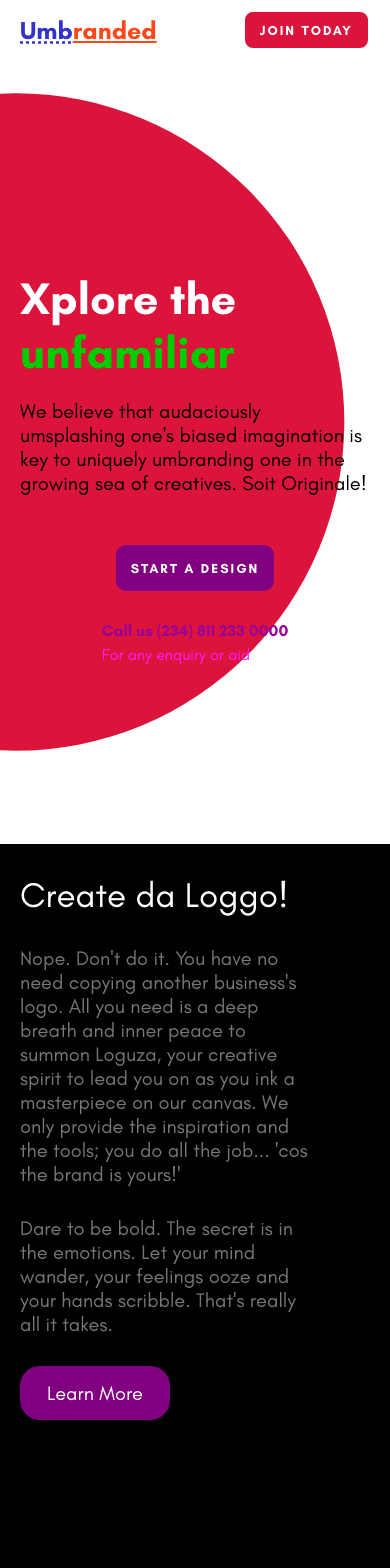
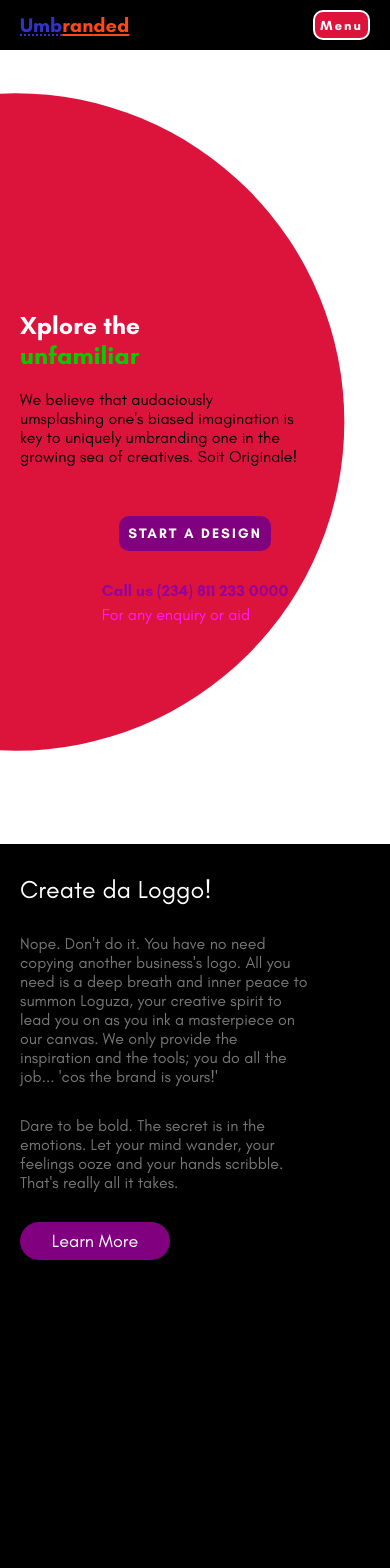
Before and after one commit to Odikanwa/umbranded, a React (Create React App) app: page / in a window 390 px wide. Shown: the top 1568 px of the page. Built offline with nearby package versions, Linux system fonts and the light colour scheme.

Commit message:
adjusted mobile display

```diff
--- a/src/App.js
+++ b/src/App.js
@@ -30,7 +30,7 @@ const Shape = css`
 const IntoShape = styled.div`
     ${Shape}
     clip-path: circle(42.4% at 15% 40%);
-    background-color: crimson;
+    background-color: crimson !important;
     @media only screen and (max-width: 480px){
       clip-path: circle(50% at 4% 50%);
   }
--- a/src/components/Contact.js
+++ b/src/components/Contact.js
@@ -21,6 +21,7 @@ const Wrapper = styled.div`
     @media only screen and (max-width: 480px){
         flex-direction: column;
         padding-top: 0;
+        padding: 20px;
      }
 `;
 
@@ -38,7 +39,7 @@ const Title = styled.h1`
     color: black;
     z-index: 99;
     @media only screen and (max-width: 480px){
-        margin: 10px 20px 20px 25%;
+        margin: 10px 20px 20px 50px;
         font-size: 25px;
      }
 `;
@@ -139,7 +140,7 @@ const Button = styled.button`
     cursor: pointer;
     @media only screen and (max-width: 480px){
         font-size: 15px;
-        padding: 10px;
+        padding: 8px;
      }
 `;
 
@@ -173,8 +174,7 @@ const Contact = () => {
                     </AddressItem>
                     <AddressItem>
                         <Icon src={mail}/>
-                        <Text>contact@Umbranded.com | </Text>
-                        <Text>info@Umbranded.com</Text>
+                        <Text>contact@Umbranded.com</Text>
                     </AddressItem>
                 </AddressContainer>
             </Wrapper>
--- a/src/components/Feature.js
+++ b/src/components/Feature.js
@@ -38,7 +38,7 @@ const Title = styled.span`
     font-size: 70px;
     color: white;
     @media only screen and (max-width: 480px){
-        font-size: 35px;
+        font-size: 25px;
     }
 `;
 // const SubTitle = styled.span`
@@ -53,6 +53,9 @@ const Desc = styled.p`
     color: #777;
     margin-top: 30px;
     margin-right: 60px;
+    @media only screen and (max-width: 480px){
+        font-size: 16px;
+    }
 `;
 const Button = styled.button`
     width: 150px;
@@ -64,6 +67,10 @@ const Button = styled.button`
     border-radius: 20px;
     margin-top: 30px;
     cursor: pointer;
+    @media only screen and (max-width: 480px){
+        font-size: 18px;
+        padding: 8px 10px;
+    }
 `;
 
 const Feature = () => {
--- a/src/components/Flyer.js
+++ b/src/components/Flyer.js
@@ -39,6 +39,9 @@ const Desc = styled.p`
     margin-top: 20px;
     color: #1a1a1a;
     justify-content: justify;
+    @media only screen and (max-width: 480px){
+        font-size: 16px;
+    }
 `;
 
 const Right = styled.div`
@@ -72,6 +75,8 @@ const Button = styled.button`
     cursor: pointer;
     @media only screen and (max-width: 480px){
         margin-top: 5%;
+        font-size: 19px;
+        padding: 8px;
     }
 `;
 
--- a/src/components/Footer.js
+++ b/src/components/Footer.js
@@ -77,7 +77,8 @@ const ListItem = styled.div`
     margin: 20px 0px;
     flex-direction: column;
     @media only screen and (max-width: 480px){
-        margin: 12px 0px;
+        margin: 8px 0px;
+        font-size: 14px;
      }
 `;
 
--- a/src/components/Intro.js
+++ b/src/components/Intro.js
@@ -29,8 +29,9 @@ const Title = styled.h1`
     font-size: 60px;
     color: white;
     @media only screen and (max-width: 480px){
-        width: 100%;
-        font-size: 45px;
+        width: 70%;
+        font-size: 25px;
+        margin-right: 30%;
     }
 `;
 
@@ -44,8 +45,10 @@ const Desc = styled.p`
     margin-top: 20px;
     color: #e6e6e6;
     @media only screen and (max-width: 480px){
-        width: 100%;
+        width: 80%;
         color: black;
+        font-size: 16px;
+        margin-right: 20%
     }
 `;
 
@@ -71,7 +74,9 @@ const Button = styled.button`
     letter-spacing: 2px;
     cursor: pointer;
     @media only screen and (max-width: 480px){
+        font-size: 14px;
         margin-bottom: 30px;
+        padding: 9px;
     }
 `;
 
@@ -100,6 +105,7 @@ const Right = styled.div`
     height: 40%;
     @media only screen and (max-width: 480px){
         display: none;
+
     }
 `;
 
--- a/src/components/Navbar.js
+++ b/src/components/Navbar.js
@@ -3,6 +3,10 @@ import styled from 'styled-components'
 
 const Container = styled.div`
     height: 50px;
+    @media only screen and (max-width: 480px){
+        font-size: 30px;
+        background-color: black;
+    }
 `;
 const Wrapper = styled.div`
     padding: 10px 20px;
@@ -22,7 +26,7 @@ const Logo = styled.div`
     font-size: 35px;
     font-weight: bold;
     @media only screen and (max-width: 480px){
-        font-size: 25px;
+        font-size: 20px;
     }
 `;
 
@@ -90,6 +94,10 @@ const Button = styled.button`
     border-radius: 10px;
     letter-spacing: 2px;
     cursor: pointer;
+    @media only screen and (max-width: 480px){
+        padding: 5px;
+
+    }
 `;
 
 const Navbar = () => {
@@ -106,7 +114,7 @@ const Navbar = () => {
                         <MenuItemCrimson>Contact</MenuItemCrimson>
                     </Menu>
                 </Left>
-                <Button>JOIN TODAY</Button>
+                <Button>Menu</Button>
             </Wrapper>
         </Container>
     );
--- a/src/components/Price.js
+++ b/src/components/Price.js
@@ -3,7 +3,7 @@ import styled from 'styled-components'
 import PriceCard from './PriceCard';
 
 const Container = styled.div`
-    height: 100%;
+    height: 100vh;
     display: flex;
     align-items: center;
     justify-content: center;
--- a/src/components/Promotionals.js
+++ b/src/components/Promotionals.js
@@ -22,6 +22,9 @@ const Wrapper = styled.div`
     padding: 50px;
     display: flex;
     flex-direction: column;
+    @media only screen and (max-width: 480px){
+        padding: 20px;
+    }
 
 `;
 
@@ -36,6 +39,9 @@ const Desc = styled.p`
     margin-top: 20px;
     color: #1a1a1a;
     justify-content: justify;
+    @media only screen and (max-width: 480px){
+        font-size: 16px;
+    }
 `;
 
 const Right = styled.div`
@@ -62,6 +68,9 @@ const Button = styled.button`
     padding: 15px;
     margin-top: 40px;
     cursor: pointer;
+    @media only screen and (max-width: 480px){
+        padding: 8px;
+    }
 `
 
 const Promotionals = () => {
--- a/src/components/Service.js
+++ b/src/components/Service.js
@@ -40,7 +40,7 @@ const Right = styled.div`
 `;
 
 const Wrapper = styled.div`
-    padding: 50px;
+    padding: 20px;
     display: flex;
     flex-direction: column;
     @media only screen and (max-width: 480px){
@@ -59,7 +59,8 @@ const Desc = styled.p`
     margin-top: 20px;
     color: #555;
     @media only screen and (max-width: 480px){
-    color: #1a1a1a;
+        color: #1a1a1a;
+        font-size: 16px;
     }
 
 `;
@@ -84,6 +85,7 @@ const Button = styled.button`
     margin-top: 30px;
     cursor: pointer;
     @media only screen and (max-width: 480px){
+        padding: 9px;
         margin-top: 5%;
         margin-bottom: 10%;
         }
```
